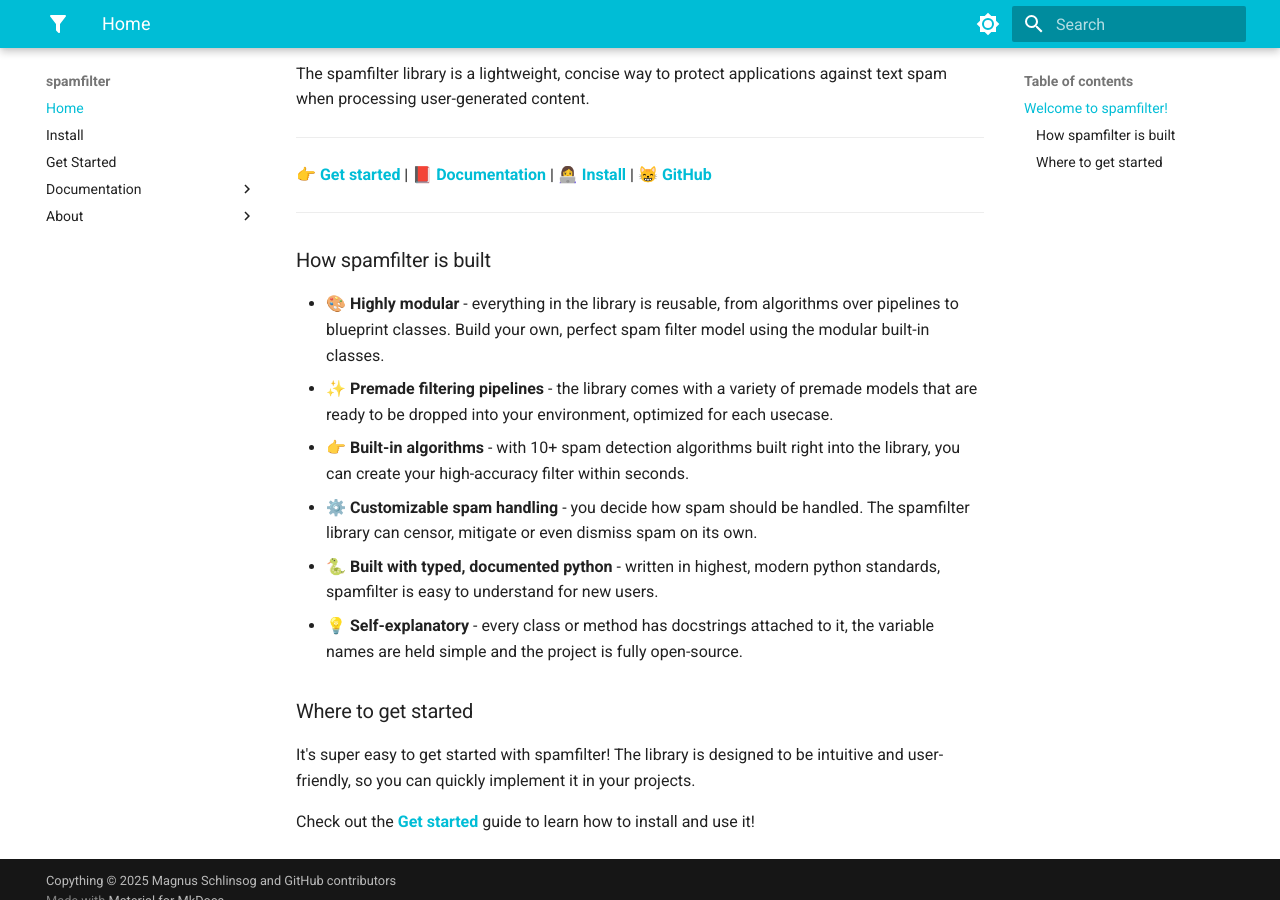
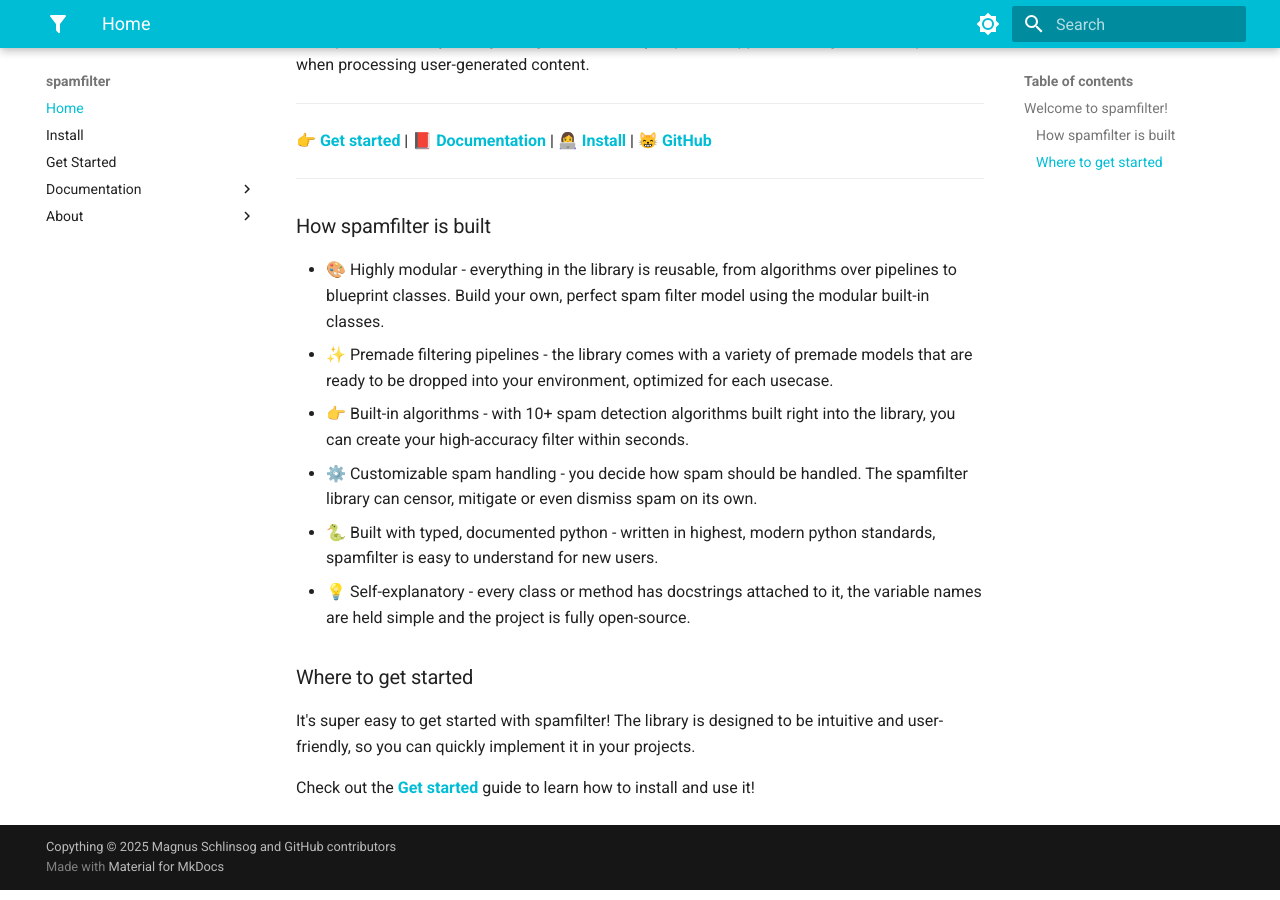
Before and after one commit to mags0ft/spamfilter, an MkDocs documentation site: the page built from docs/index.md, in a window 1280 px wide and 900 px high, scrolled down 490 px. Built offline with MkDocs 1.6.1 and Material for MkDocs 9.7.7, drawn with Linux system fonts in a browser that asks for light colours.

```diff
--- a/docs/index.md
+++ b/docs/index.md
@@ -6,7 +6,6 @@
 
 ## Welcome to spamfilter!
 
----
 The spamfilter library is a lightweight, concise way to protect applications against text spam when processing user-generated content.
 
 ---
@@ -17,12 +16,12 @@ The spamfilter library is a lightweight, concise way to protect applications aga
 
 ### How spamfilter is built
 
-- 🎨 **Highly modular** - everything in the library is reusable, from algorithms over pipelines to blueprint classes. Build your own, perfect spam filter model using the modular built-in classes.
-- ✨ **Premade filtering pipelines** - the library comes with a variety of premade models that are ready to be dropped into your environment, optimized for each usecase.
-- 👉 **Built-in algorithms** - with 10+ spam detection algorithms built right into the library, you can create your high-accuracy filter within seconds.
-- ⚙️ **Customizable spam handling** - you decide how spam should be handled. The spamfilter library can censor, mitigate or even dismiss spam on its own.
-- 🐍 **Built with typed, documented python** - written in highest, modern python standards, spamfilter is easy to understand for new users.
-- 💡 **Self-explanatory** - every class or method has docstrings attached to it, the variable names are held simple and the project is fully open-source.
+- 🎨 Highly modular - everything in the library is reusable, from algorithms over pipelines to blueprint classes. Build your own, perfect spam filter model using the modular built-in classes.
+- ✨ Premade filtering pipelines - the library comes with a variety of premade models that are ready to be dropped into your environment, optimized for each usecase.
+- 👉 Built-in algorithms - with 10+ spam detection algorithms built right into the library, you can create your high-accuracy filter within seconds.
+- ⚙️ Customizable spam handling - you decide how spam should be handled. The spamfilter library can censor, mitigate or even dismiss spam on its own.
+- 🐍 Built with typed, documented python - written in highest, modern python standards, spamfilter is easy to understand for new users.
+- 💡 Self-explanatory - every class or method has docstrings attached to it, the variable names are held simple and the project is fully open-source.
 
 ### Where to get started
 
```
Also changed, not shown: README.md (+4 -4 lines).
